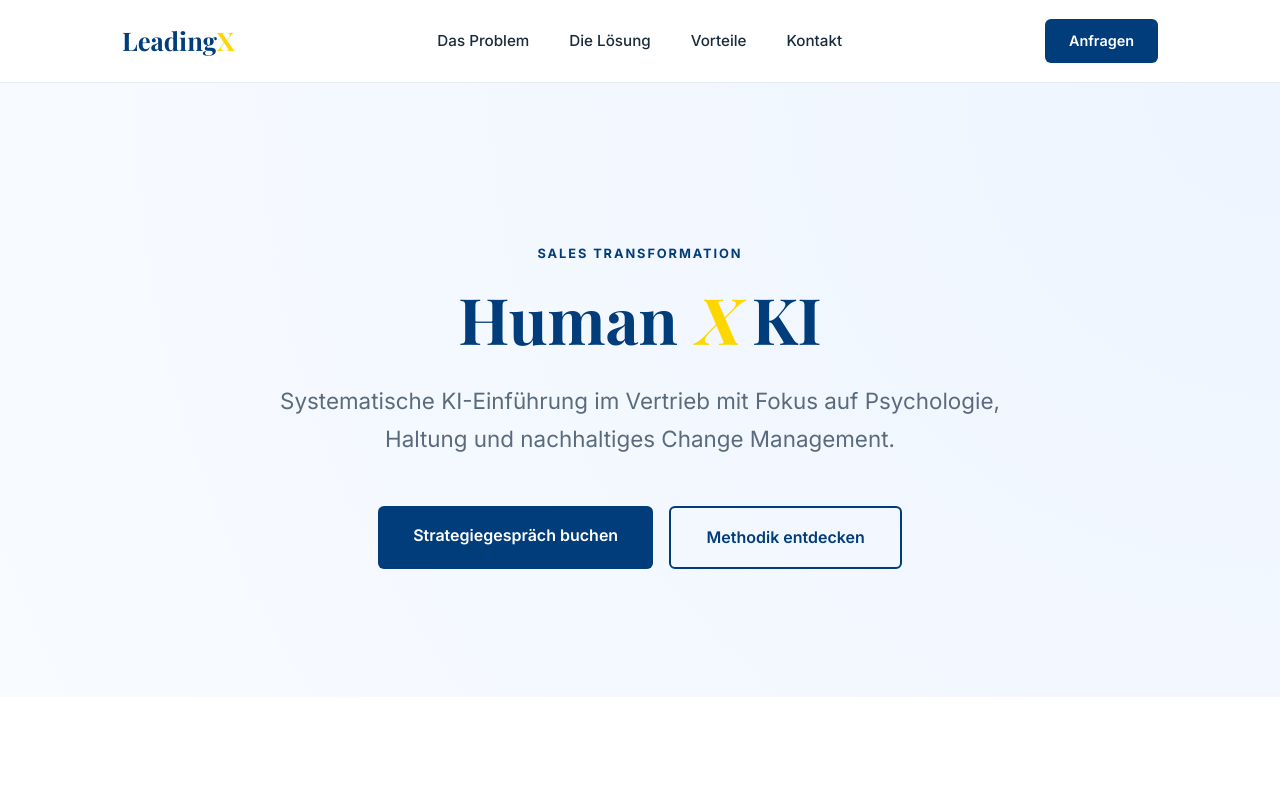
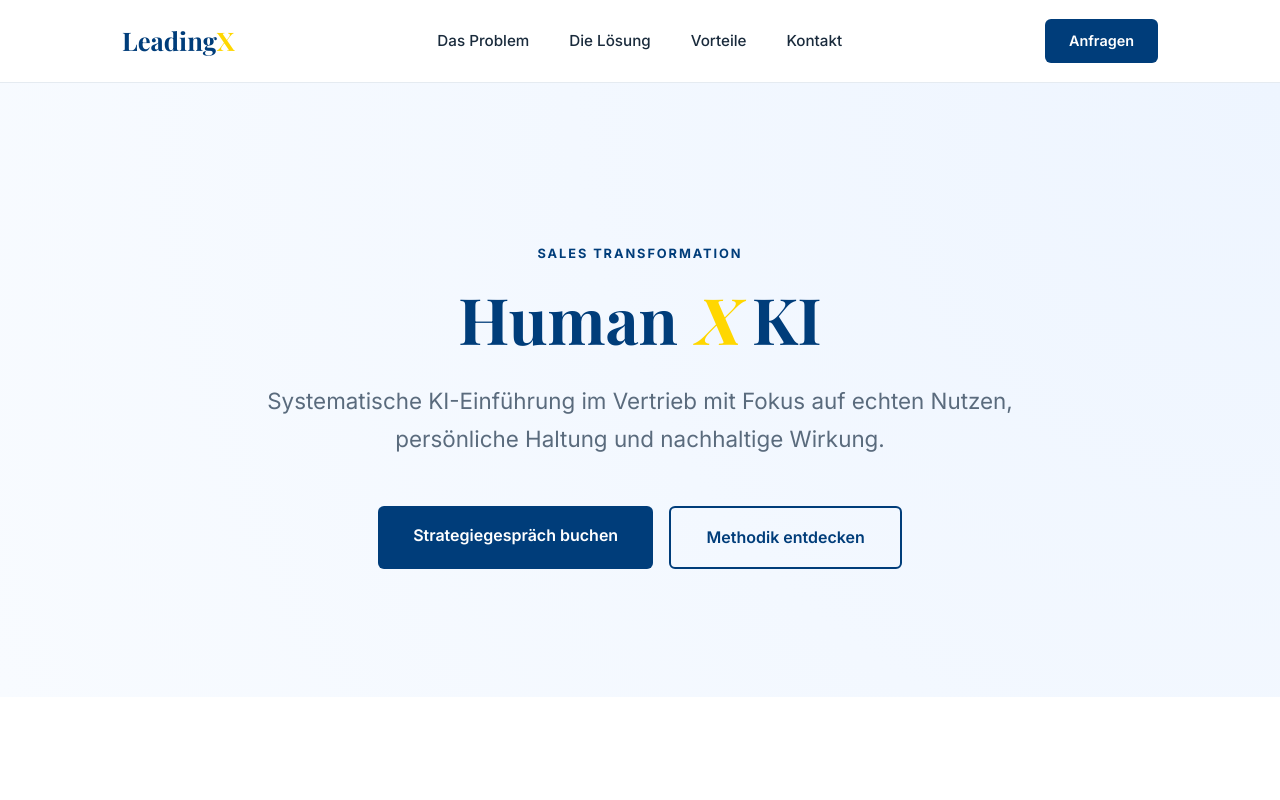
Before and after one commit to christianauer2-prog/Sales_HumanXKI, a plain HTML site: page index.html in a window 1280 px wide. Shown: the top 800 px of the page. Drawn offline with nearby package versions, Linux system fonts and the light colour scheme.

Commit message:
Update index.html

```diff
--- a/index.html
+++ b/index.html
@@ -249,7 +249,7 @@
     <div class="container">
       <span class="section-tag">Sales Transformation</span>
       <h1>Human <span class="highlight">X</span> KI</h1>
-      <p class="hero-subtitle">Systematische KI-Einführung im Vertrieb mit Fokus auf Psychologie, Haltung und nachhaltiges Change Management.</p>
+      <p class="hero-subtitle">Systematische KI-Einführung im Vertrieb mit Fokus auf echten Nutzen, persönliche Haltung und nachhaltige Wirkung.</p>
       <div class="cta-buttons">
         <a href="#contact" class="btn btn-primary">Strategiegespräch buchen</a>
         <a href="#solution" class="btn btn-outline">Methodik entdecken</a>
```
